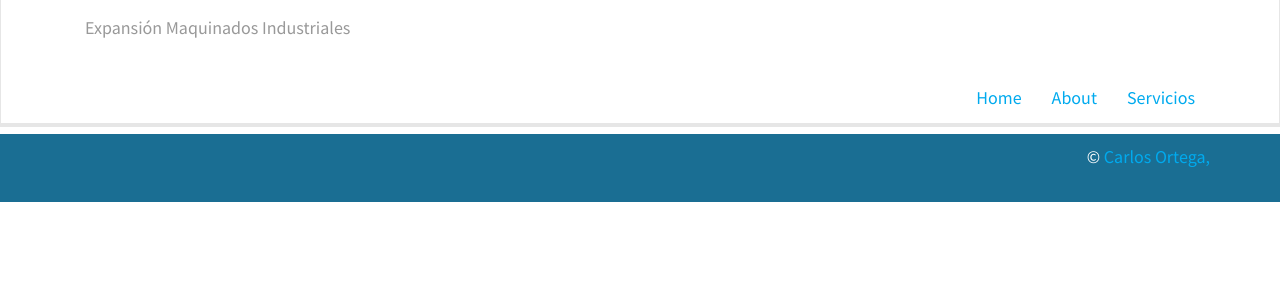
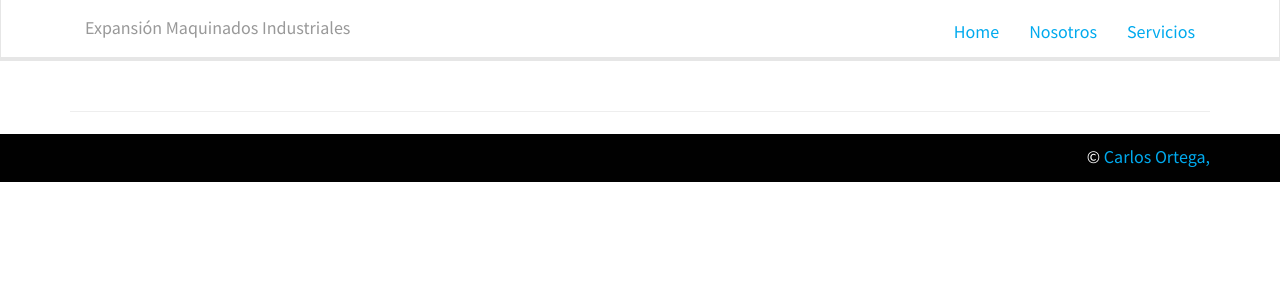
Before and after one commit to cortega8612/expmaq, a Jekyll site: the page built from index.html, in a window 1280 px wide. Shown: the top 300 px of the page. Built offline with Jekyll 4.4.1, drawn with Linux system fonts in a browser that asks for light colours; nearby versions of some CDN libraries; library files that are not in the unit come from our copies.

Commit message:
header fixed

```diff
--- a/_layouts/default.html
+++ b/_layouts/default.html
@@ -37,11 +37,10 @@
         </div>
         <!--Title option -->
         <p class="navbar-text">Expansión Maquinados Industriales</p>
-        <p class="collapse navbar-collapse"></p>
         <div class="collapse navbar-collapse">
           <ul class="nav navbar-nav pull-right">
             <li><a href="/#/">Home</a></li>
-            <li><a href="/#/">About</a></li>
+            <li><a href="/#/">Nosotros</a></li>
             <li><a href="/#/">Servicios</a></li>
           </ul>
         </div><!--/.nav-collapse -->
--- a/css/custom.css
+++ b/css/custom.css
@@ -42,8 +42,8 @@
 .footer {
   position: absolute;
 	width: 100%;
-	background-color: #1A6E93;
-	height: 70px;
+	background-color: #010101;
+	height: 50px;
 	border-top: 2px #FFFFFF solid;
 }
 
```
Also changed, not shown: other parts of _layouts/default.html (+1 -1 lines).
